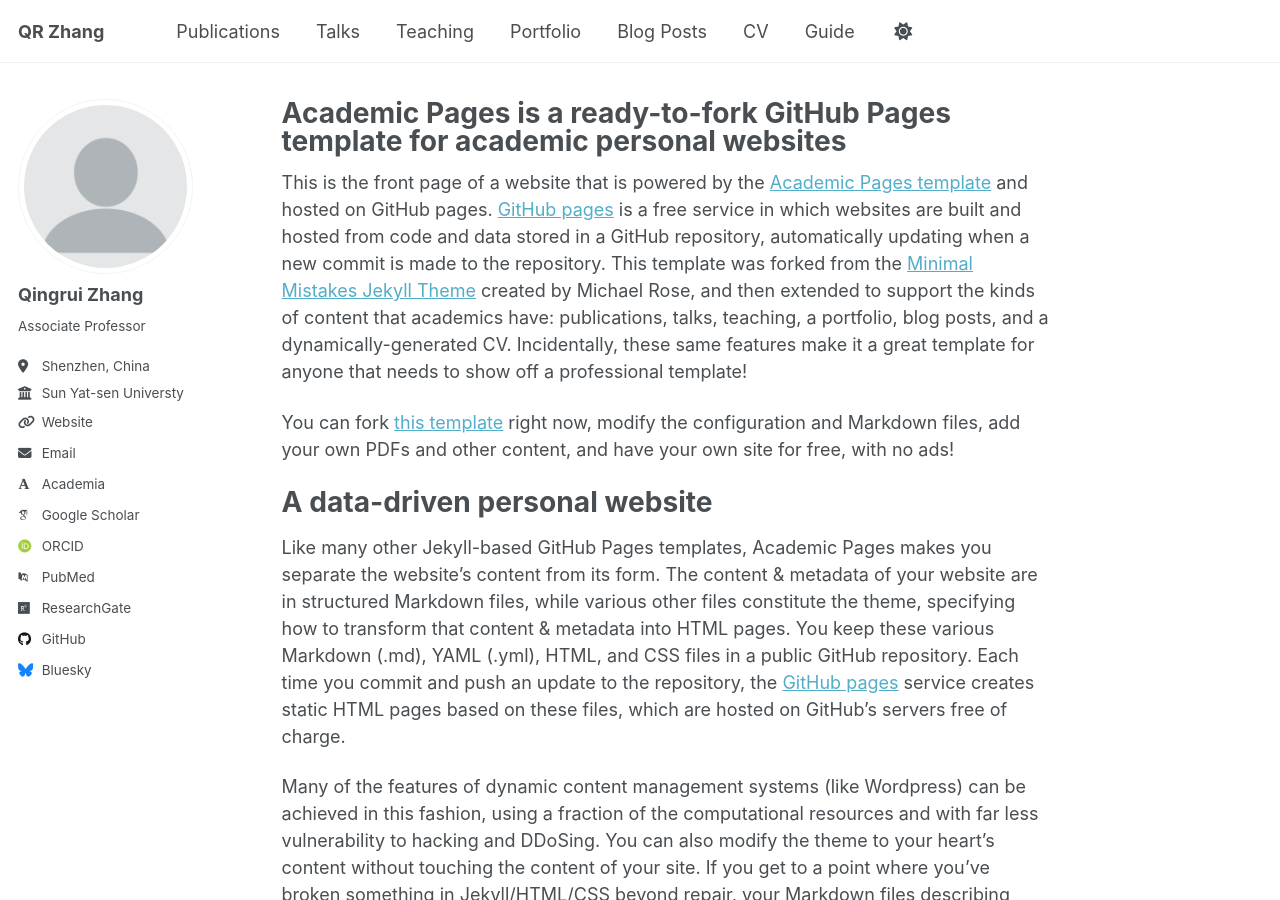
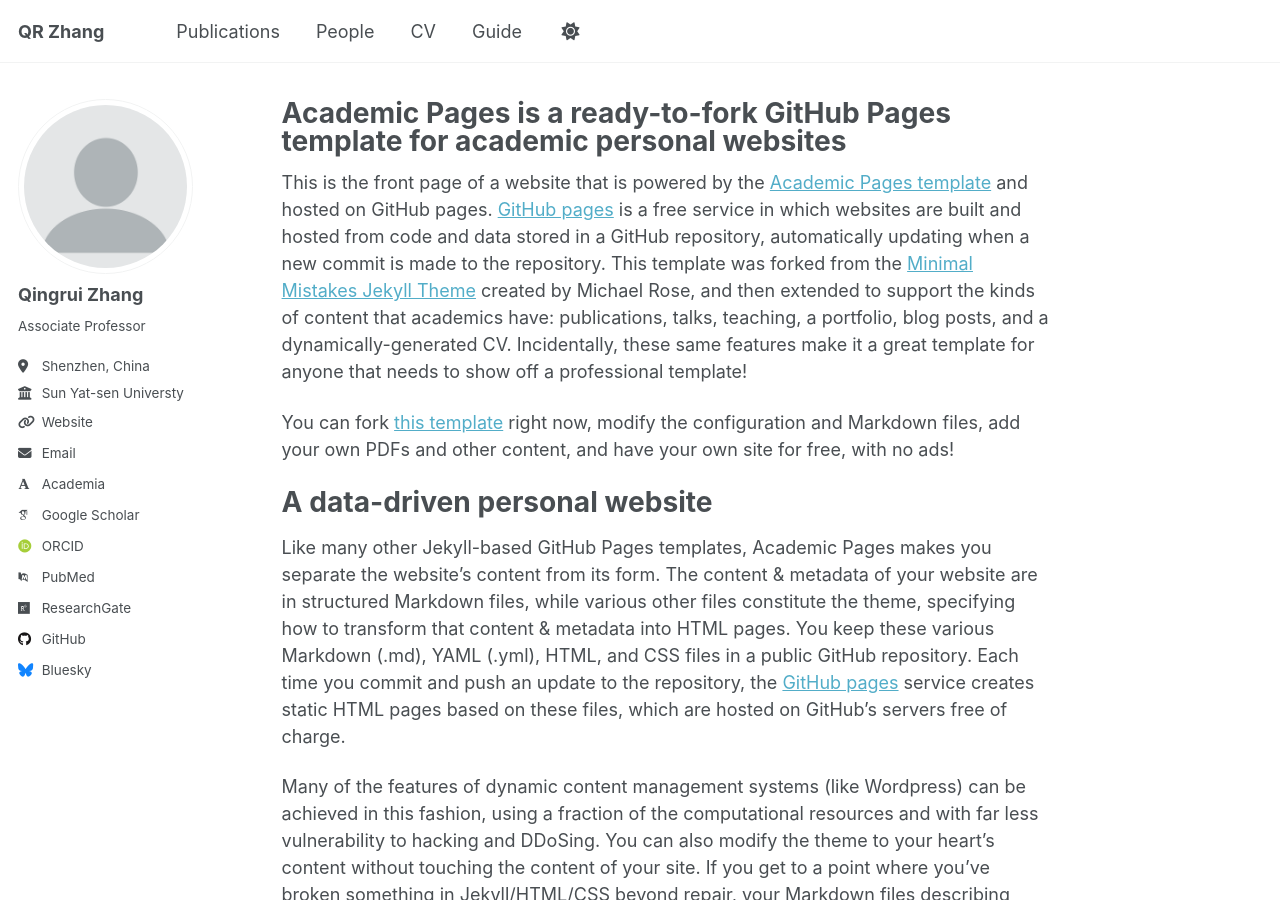
Before and after one commit to QR-Zhang/QR-Zhang.github.io, a Jekyll site: the page built from _pages/about_old.md, in a window 1280 px wide and 900 px high. Built offline with Jekyll 4.4.1, drawn with Linux system fonts in a browser that asks for light colours; some web fonts are replaced; a script that is not in the unit is left out; part of the change alters nothing that is shown.

Commit message:
Update navigation.yml

```diff
--- a/_data/navigation.yml
+++ b/_data/navigation.yml
@@ -11,17 +11,21 @@ main:
   - title: "Publications"
     url: /publications/
 
-  - title: "Talks"
-    url: /talks/
+  - title: "People"
+    url: /People/
 
-  - title: "Teaching"
-    url: /teaching/
 
-  - title: "Portfolio"
-    url: /portfolio/
+  # - title: "Talks"
+  #   url: /talks/
 
-  - title: "Blog Posts"
-    url: /year-archive/
+  # - title: "Teaching"
+  #   url: /teaching/
+
+  # - title: "Portfolio"
+  #   url: /portfolio/
+
+  # - title: "Blog Posts"
+  #   url: /year-archive/
 
   - title: "CV"
     url: /cv/
```
